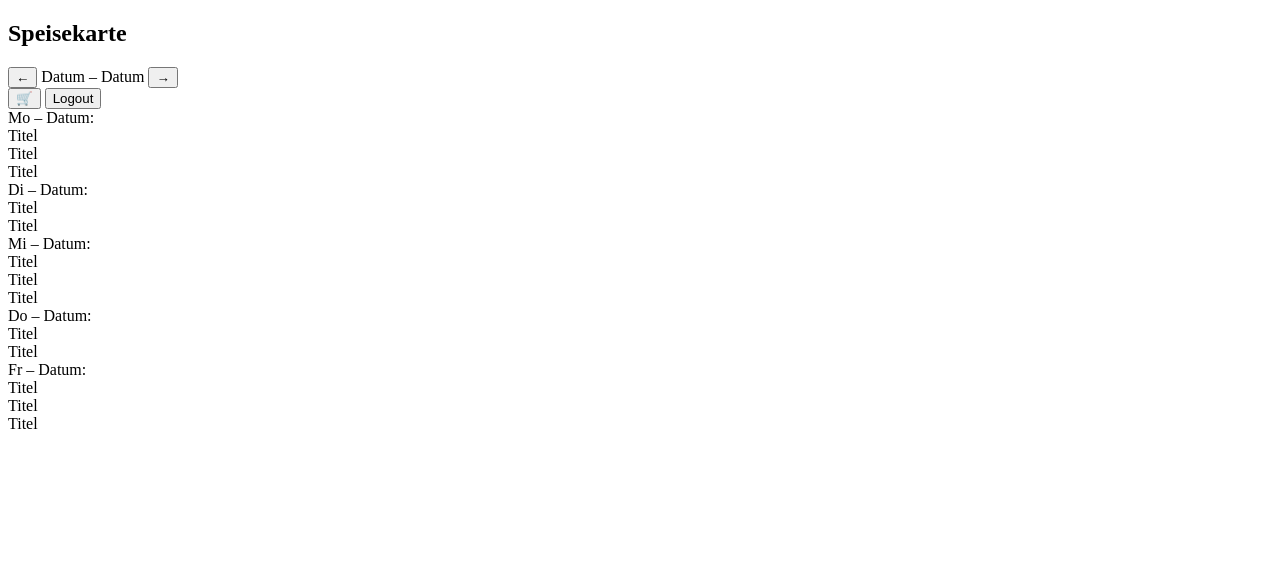
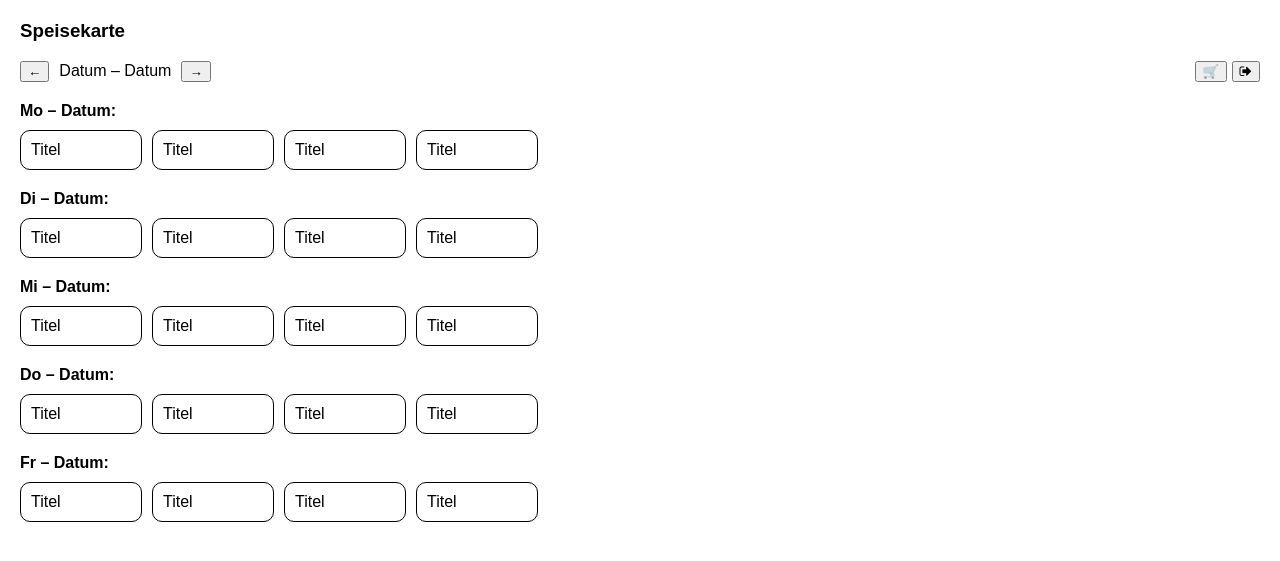
Before and after one commit to ScriptSorcerer20/M426, a Flask app: template templates/index.html in a window 1280 px wide. Shown: the top 561 px of the page. Run offline with Flask 3, Linux system fonts and the light colour scheme; the template is opened without the code that fills it, so the values that code supplies are empty.

Commit message:
added css to html

```diff
--- a/templates/index.html
+++ b/templates/index.html
@@ -3,12 +3,17 @@
 <head>
     <meta charset="UTF-8"/>
     <meta name="viewport" content="width=device-width, initial-scale=1.0"/>
+    <link rel="stylesheet" href="styles.css">
+    <link rel="stylesheet"
+          href="https://cdnjs.cloudflare.com/ajax/libs/font-awesome/4.7.0/css/font-awesome.min.css">
+
     <title>Speisekarte</title>
 </head>
 <body>
 
+
+<h3>Speisekarte</h3>
 <div class="header">
-    <h2>Speisekarte</h2>
     <div class="date-range">
         <button>&larr;</button>
         <span>Datum – Datum</span>
@@ -16,7 +21,7 @@
     </div>
     <div>
         <button>🛒</button>
-        <button>Logout</button>
+        <button><i class="fa fa-sign-out"></i></button>
     </div>
 </div>
 
@@ -24,6 +29,7 @@
 <div class="menu-day">
     <div class="day-title">Mo – Datum:</div>
     <div class="dishes">
+        <div class="dish">Titel</div>
         <div class="dish">Titel</div>
         <div class="dish">Titel</div>
         <div class="dish">Titel</div>
@@ -35,12 +41,15 @@
     <div class="dishes">
         <div class="dish">Titel</div>
         <div class="dish">Titel</div>
+        <div class="dish">Titel</div>
+        <div class="dish">Titel</div>
     </div>
 </div>
 
 <div class="menu-day">
     <div class="day-title">Mi – Datum:</div>
     <div class="dishes">
+        <div class="dish">Titel</div>
         <div class="dish">Titel</div>
         <div class="dish">Titel</div>
         <div class="dish">Titel</div>
@@ -52,6 +61,8 @@
     <div class="dishes">
         <div class="dish">Titel</div>
         <div class="dish">Titel</div>
+        <div class="dish">Titel</div>
+        <div class="dish">Titel</div>
     </div>
 </div>
 
@@ -61,6 +72,7 @@
         <div class="dish">Titel</div>
         <div class="dish">Titel</div>
         <div class="dish">Titel</div>
+        <div class="dish">Titel</div>
     </div>
 </div>
 
--- /dev/null
+++ b/templates/styles.css
@@ -0,0 +1,38 @@
+.dishes {
+    display: flex;
+    gap: 10px;
+    flex-wrap: wrap;
+}
+
+.dish {
+    border: 1px solid black;
+    padding: 10px;
+    min-width: 100px;
+    border-radius: 10px;
+}
+
+.date-range {
+    display: flex;
+    align-items: center;
+    gap: 10px;
+}
+
+body {
+    margin: 20px;
+    font-family: Arial, serif;
+}
+
+.header {
+    display: flex;
+    justify-content: space-between;
+    align-items: center;
+}
+
+.menu-day {
+    margin-top: 20px;
+}
+
+.day-title {
+    font-weight: bold;
+    margin-bottom: 10px;
+}
```
